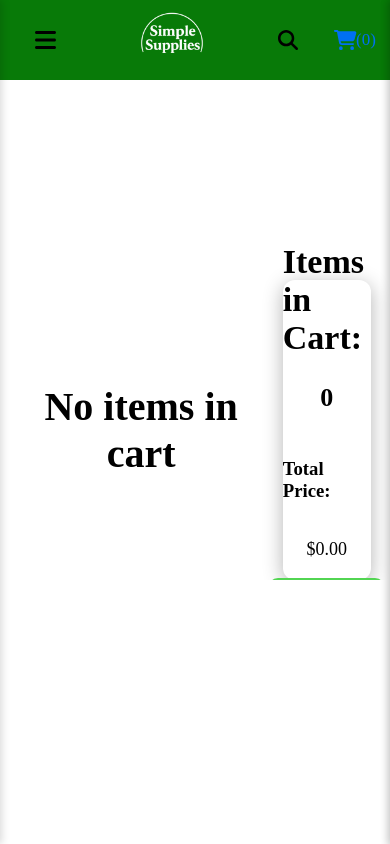
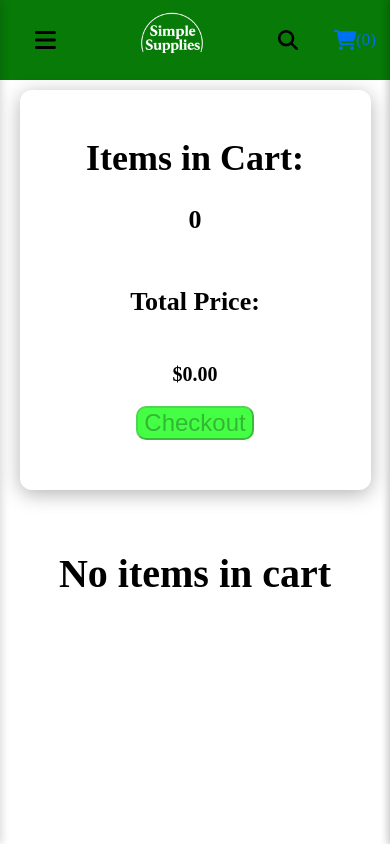
Before and after one commit to Ryanrod21/nextStore, a Next.js app: page /checkout in a window 390 px wide. Built offline with nearby package versions, Linux system fonts and the light colour scheme.

Commit message:
mobile css

```diff
--- a/src/app/checkout/checkout.css
+++ b/src/app/checkout/checkout.css
@@ -4,6 +4,15 @@
   justify-content: center;
   width: 100%;
   gap: 20px;
+}
+
+.checkout-page {
+  display: flex;
+  flex-direction: column;
+  align-items: center;
+  padding-top: 200px;
+  width: 100%;
+  margin-bottom: 100px;
 }
 
 .checkout-container {
@@ -13,7 +22,7 @@
 }
 
 .checkout-item {
-  width: 90%;
+  width: 70%;
   align-items: center;
   display: flex;
   justify-content: center;
@@ -35,8 +44,23 @@
   display: flex;
   flex-direction: column;
   align-items: center;
-  position: sticky;
-  top: 200px;
+  position: fixed;
+  top: 280px;
+  right: 30px;
+}
+
+.checkout-price-mobile {
+  display: none;
+  backdrop-filter: blur(10px);
+  background: rgba(255, 255, 255, 0.08); /* very light transparent white */
+  box-shadow: 0 4px 20px rgba(0, 0, 0, 0.3);
+  border-radius: 12px;
+  height: 300px;
+  width: 100%;
+  justify-content: center;
+  display: none;
+  flex-direction: column;
+  align-items: center;
 }
 
 .checkout-price h1 {
@@ -66,6 +90,10 @@
   background-color: red;
 }
 
+.checkout-item p {
+  font-weight: bold;
+}
+
 .checkout-item #add-subtract {
   width: 60px;
   height: 35px;
@@ -84,3 +112,127 @@
   cursor: not-allowed;
   opacity: 1; /* optional: keeps it from looking faded */
 }
+
+@media (max-width: 950px) {
+  .checkout-page {
+    padding-top: 10px;
+  }
+
+  .checkout-container {
+    flex-direction: column;
+  }
+
+  .checkout-item {
+    flex-direction: column;
+    gap: 0;
+    padding: 20px 0;
+    width: 100%;
+  }
+
+  .checkout-item p {
+    font-size: 34px;
+  }
+
+  .checkout-price {
+    display: none;
+  }
+
+  .checkout-price-mobile {
+    display: flex;
+    height: 400px;
+  }
+
+  .checkout-price-mobile h1 {
+    font-size: 36px;
+  }
+
+  .checkout-price-mobile h3 {
+    font-size: 26px;
+  }
+
+  .checkout-price-mobile p {
+    font-size: 26px;
+  }
+
+  .checkout-item img {
+    width: 120px;
+    height: 120px;
+  }
+}
+
+@media (max-width: 860px) {
+  .checkout-page {
+    padding-top: 10px;
+  }
+
+  .checkout-container {
+    flex-direction: column;
+  }
+
+  .checkout-item {
+    flex-direction: column;
+    gap: 0;
+    padding: 20px 0;
+    width: 100%;
+  }
+
+  .checkout-item p {
+    font-size: 34px;
+  }
+
+  .checkout-price {
+    display: none;
+  }
+
+  .checkout-price-mobile {
+    display: flex;
+    height: 400px;
+  }
+
+  .checkout-price-mobile h1 {
+    font-size: 36px;
+  }
+
+  .checkout-price-mobile h3 {
+    font-size: 26px;
+  }
+
+  .checkout-price-mobile p {
+    font-size: 26px;
+  }
+
+  .checkout-item img {
+    width: 120px;
+    height: 120px;
+  }
+}
+
+@media (max-width: 490px) {
+  .checkout-page {
+    padding-top: 10px;
+  }
+
+  .checkout-container {
+    flex-direction: column;
+  }
+
+  .checkout-item {
+    flex-direction: column;
+    gap: 0;
+    padding: 20px 0;
+    width: 100%;
+  }
+
+  .checkout-price {
+    display: none;
+  }
+
+  .checkout-price-mobile {
+    display: flex;
+  }
+
+  .checkout-item img {
+    width: 70px;
+    height: 70px;
+  }
+}
--- a/src/app/checkout/page.js
+++ b/src/app/checkout/page.js
@@ -27,25 +27,28 @@ function Checkout() {
   };
 
   return (
-    <div
-      style={{
-        display: 'flex',
-        flexDirection: 'column',
-        alignItems: 'center',
-        paddingTop: '200px',
-        width: '100%',
-      }}
-    >
-      <div
-        style={{
-          display: 'flex',
-          alignItems: 'center',
-          justifyContent: 'center',
-          gap: '20px',
-        }}
-      ></div>
+    <div className="checkout-page">
+      <div className="checkout-container">
+        <div className="checkout-price-mobile">
+          <h1 style={{ marginBottom: '0' }}>Items in Cart:</h1>
+          <p style={{ fontSize: '26px', fontWeight: 'bold' }}>{totalItems}</p>
+          <h3 style={{ color: 'black' }}>Total Price:</h3>
+          <p style={{ fontWeight: 'bold', fontSize: '20px' }}>
+            $
+            {totalPrice.toLocaleString(undefined, { minimumFractionDigits: 2 })}
+          </p>
+          {!showThankYou && (
+            <button
+              className="checkout-btn"
+              onClick={handleCheckout}
+              disabled={cartItems.length === 0}
+            >
+              Checkout
+            </button>
+          )}
+          {showThankYou && <div>Thank you for your purchase! </div>}
+        </div>
 
-      <div className="checkout-container">
         <div className="checkout-body">
           {cartItems.length === 0 ? (
             <p className="cart-noItems">No items in cart</p>
@@ -63,7 +66,7 @@ function Checkout() {
                   />
                 </Link>
                 <p>{item.title}</p>
-                <p>
+                <p style={{ fontSize: '20px', fontWeight: 'bold' }}>
                   {' '}
                   $
                   {(item.price * item.quantity).toLocaleString(undefined, {
@@ -72,7 +75,7 @@ function Checkout() {
                   })}
                 </p>
                 <div
-                  style={{ display: 'flex', alignItems: 'center', gap: '10px' }}
+                  style={{ display: 'flex', alignItems: 'center', gap: '18px' }}
                 >
                   {item.quantity === 1 ? (
                     <button
@@ -99,7 +102,9 @@ function Checkout() {
                       />
                     </button>
                   )}
-                  <span>{item.quantity}</span>
+                  <span style={{ fontWeight: 'bold', fontSize: '27px' }}>
+                    {item.quantity}
+                  </span>
                   <button
                     id="add-subtract"
                     onClick={() =>
@@ -121,7 +126,7 @@ function Checkout() {
           <h1 style={{ marginBottom: '0' }}>Items in Cart:</h1>
           <p style={{ fontSize: '26px', fontWeight: 'bold' }}>{totalItems}</p>
           <h3 style={{ color: 'black' }}>Total Price:</h3>
-          <p style={{ fontSize: '18px' }}>
+          <p style={{ fontWeight: 'bold', fontSize: '20px' }}>
             $
             {totalPrice.toLocaleString(undefined, { minimumFractionDigits: 2 })}
           </p>
```
